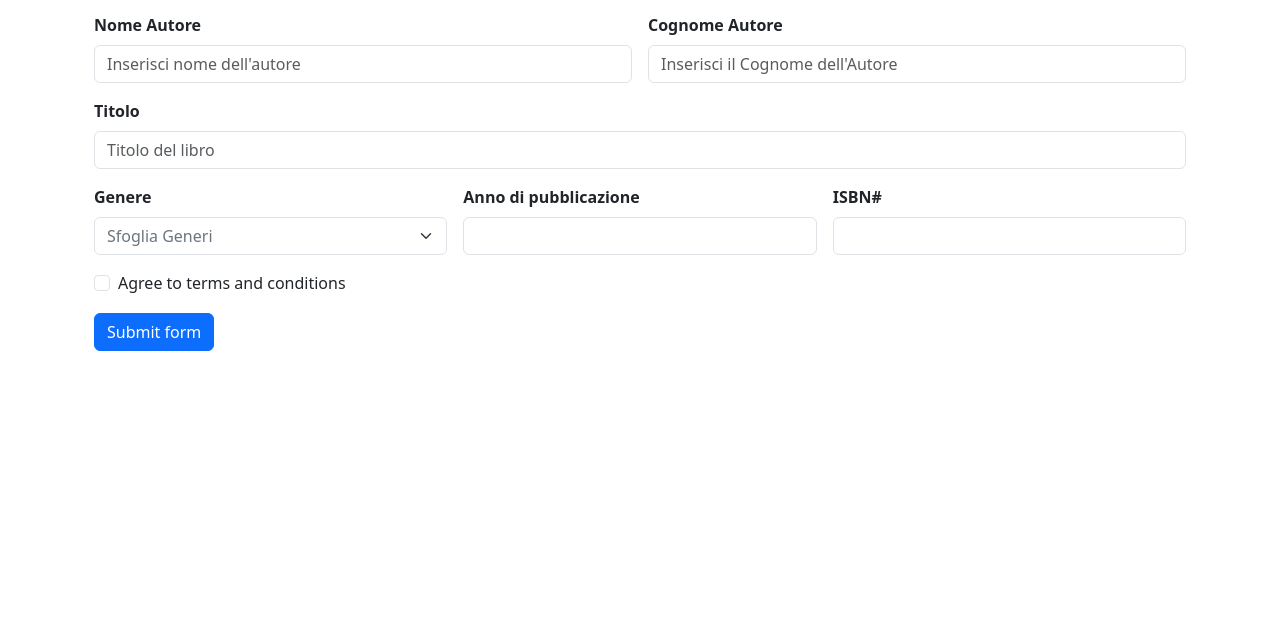
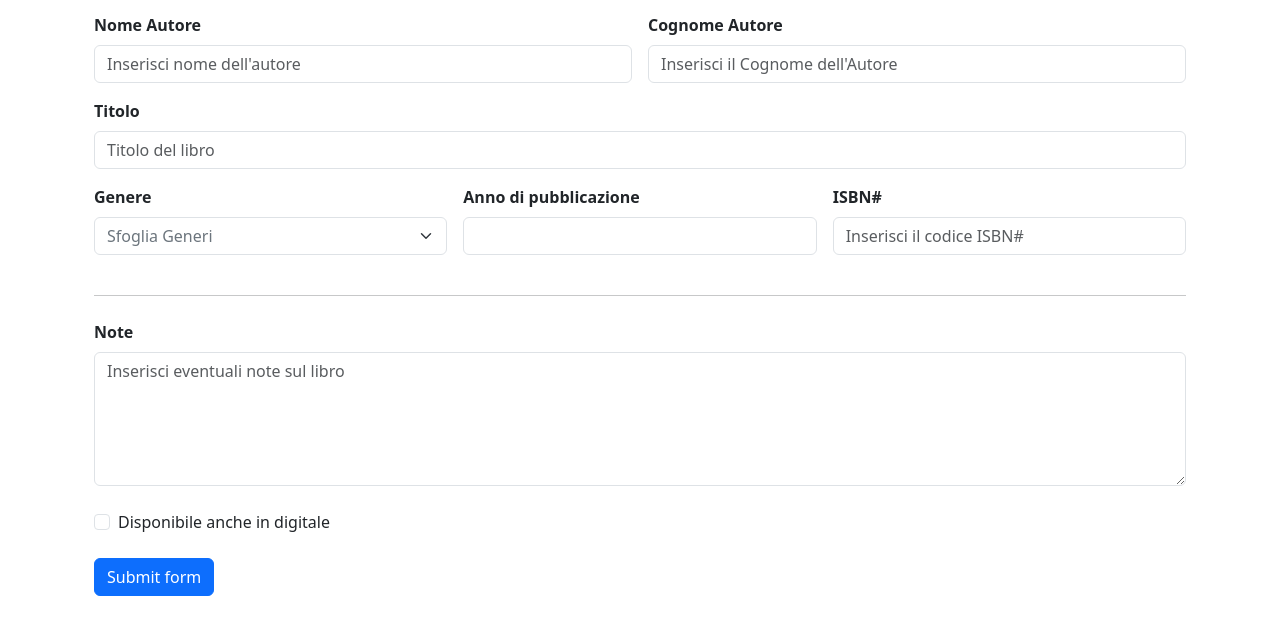
Before and after one commit to SamirSadriu-24/html-css-bootstrap-dashboard, a plain HTML site: page index2.html in a window 1280 px wide. Shown: the part 175-800 px from the top of the page. Drawn offline with nearby package versions, Linux system fonts and the light colour scheme.

Commit message:
Consegna Esercizio

```diff
--- a/index2.html
+++ b/index2.html
@@ -22,7 +22,7 @@
             <div class="container-fluid">
                 <nav class="navbar">
                     <div class="container">
-                        <a class="navbar-brand" href="#">
+                        <a class="navbar-brand" href="index.html">
                             <img src="img/duck.png" alt="duck-png" width="50" height="50">
                         </a>
                     </div>
@@ -140,29 +140,34 @@
                         Inserisci una Data giusta
                     </div>
                 </div>
-                <div class="col-md-4">
+                <div class="col-md-4 mb-4">
                     <label for="validationCustom05" class="form-label fw-semibold">ISBN#</label>
-                    <input type="text" class="form-control" id="validationCustom05" required>
+                    <input type="text" class="form-control" id="validationCustom05" required
+                        placeholder="Inserisci il codice ISBN#">
                     <div class="invalid-feedback">
                         Inserisci una Data giusta
                     </div>
                 </div>
-                <div class="col-12">
-                    <div class="form-check">
-                        <input class="form-check-input" type="checkbox" value="" id="invalidCheck" required>
-                        <label class="form-check-label" for="invalidCheck">
-                            Agree to terms and conditions
-                        </label>
-                        <div class="invalid-feedback">
-                            You must agree before submitting.
-                        </div>
-                    </div>
+            </form>
+            <hr>
+
+            <div class="mb-3 mt-4">
+                <label for="exampleFormControlTextarea1" class="form-label fw-semibold">Note</label>
+                <textarea class="form-control" id="exampleFormControlTextarea1" placeholder="Inserisci eventuali note sul libro"  rows="5"></textarea>
+            </div>
+
+            <div class="col-12 mt-4">
+                <div class="form-check">
+                    <input class="form-check-input" type="checkbox" value="" id="invalidCheck" required>
+                    <label class="form-check-label">
+                        Disponibile anche in digitale
+                    </label>
                 </div>
-                <div class="col-12">
-                    <button class="btn btn-primary" type="submit">Submit form</button>
-                </div>
-            </form>
+            </div>
 
+            <div class="col-12 mt-4">
+                <button class="btn btn-primary" type="submit">Submit form</button>
+            </div>
         </div>
 
     </main>
```
